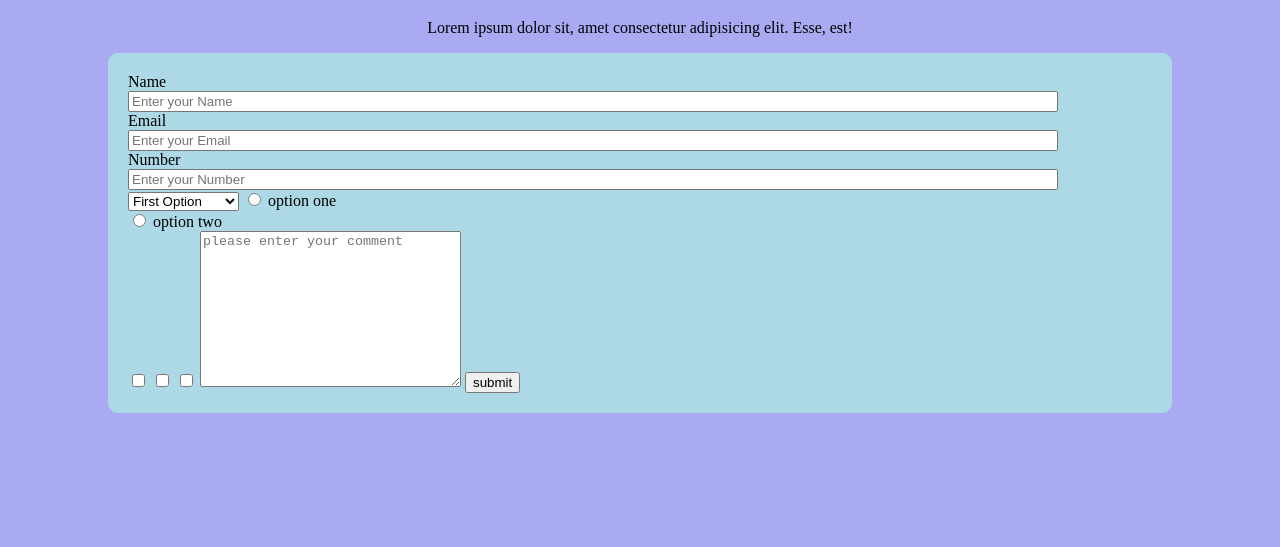
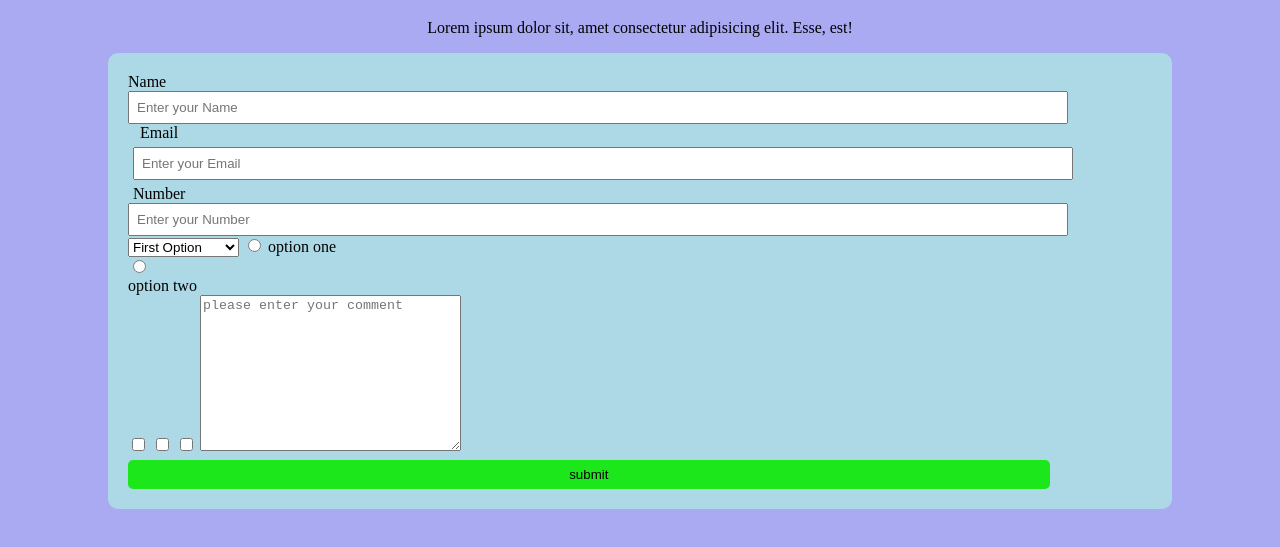
Before and after one commit to Mahdi12332/trials-Mahdi-Leodan, a plain HTML site: page index.html in a window 1280 px wide. Shown: the part 61-608 px from the top of the page. Drawn offline with Linux system fonts and the light colour scheme.

Commit message:
another change

```diff
--- a/index.html
+++ b/index.html
@@ -23,13 +23,13 @@
         </select>
         <input type="radio" name="one-two" value="one">
         <label for="one">option one</label><br>
-        <input type="radio"  name="one-two" value="two">
+        <input type="radio"  name="one-two" value="two"><br>
         <label for="two">option two</label><br>
         <input type="checkbox" value="name-1">
         <input type="checkbox" value="name-2">
         <input type="checkbox" value="name-3">
-        <textarea name="comment" id="comment" cols="30" rows="10" placeholder="please enter your comment"></textarea>
-        <button id="submit">submit</button>
+        <textarea name="comment" id="comment" cols="30" rows="10" placeholder="please enter your comment"></textarea><br>
+        <button id="submit">submit</button><br>
     </form>
 </body>
 </html>
--- a/styles.css
+++ b/styles.css
@@ -15,7 +15,17 @@ h1,p{
     border-radius: 10px;
     padding: 20px;
 
-}#name,#email-label,#number{
+}#name,#email-label,#number,#submit{
     width: 90%;
+    padding: 7px;
 
 }
+#email-label,#name-label,#number-label{
+    margin: 5px;
+}#submit{
+    background-color: rgb(27, 231, 27);
+    border-radius: 5px;
+    border: none;
+    margin-top: 5px;
+
+}
```
